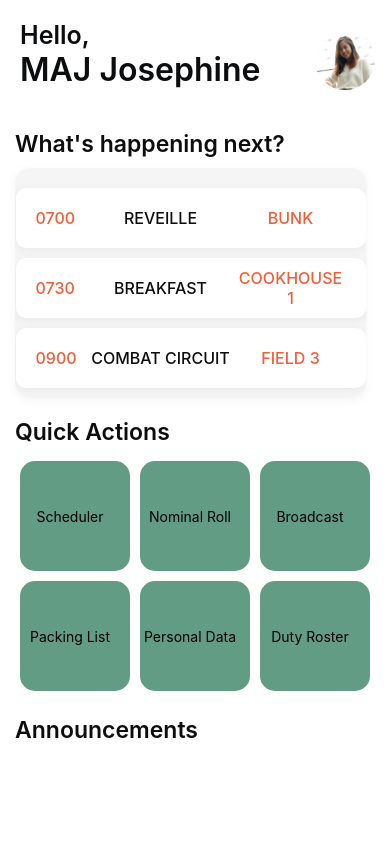
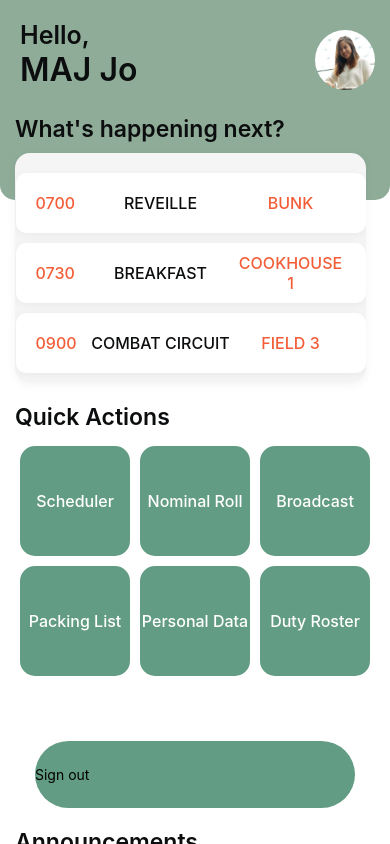
Before and after one commit to chuaziheng/code_exp, a React Native app: screen /HomeCom in a window 390 px wide. Built offline with nearby package versions, Linux system fonts and the light colour scheme; no server answers.

Commit message:
added announcement card

```diff
--- a/App.js
+++ b/App.js
@@ -16,7 +16,6 @@ function App() {
     <NavigationContainer>
       <Stack.Navigator>
         <Stack.Screen options={{headerShown:false}} name="Login" component={LoginScreen} />
-        <Stack.Screen name="Home" component={HomeScreen} />
         <Stack.Screen
           name="HomeCom"
           component={HomeScreenCom}
--- a/assets/colors/colors.js
+++ b/assets/colors/colors.js
@@ -3,6 +3,7 @@ const colors = {
     textDark: '#0C0D0E',
     primary: '#639C84',
     secondary: '#F26C68',
+    lightgreen: '#8FAC99',
     textLight: '#CDCDCD',
     textAccent: '#F35D38',
     white: '#FFF',
--- a/components/pages/Home-Commander/Home-Com.js
+++ b/components/pages/Home-Commander/Home-Com.js
@@ -1,5 +1,5 @@
 import * as React from 'react';
-import { View, Text, StyleSheet, Image, TouchableOpacity } from 'react-native';
+import { View, Text, StyleSheet, Image, TouchableOpacity, ScrollView } from 'react-native';
 // import categoriesData from '../assets/data/categoriesData';
 // import popularData from '../assets/data/popularData';
 import colors from '../../../assets/colors/colors';
@@ -10,17 +10,43 @@ import ScheduleCard from '../../reusable/Schedule/ScheduleCard';
 import { NavigationHelpersContext } from '@react-navigation/native';
 import QuickButton from '../../reusable/Button';
 import AnnouncementCard from '../../reusable/Announcement/AnnouncementCard';
+import index from '../../../index';
+import { useNavigation } from '@react-navigation/core';
+import {
+  getAuth,
+  signOut,
+  onAuthStateChanged
+} from 'firebase/auth'
 
-const HomeScreenCom = ({ navigation }) => {
+
+const auth = getAuth();
+
+const HomeScreenCom = ({ navigation, user }) => {
+  // const navigation = useNavigation()
+
+  const handleSignOut = () =>{
+    const auth = getAuth();
+    signOut(auth).then(()=>{
+      console.log("signed out")
+      navigation.replace("Login")
+      // sign out successful
+    }).catch((error) => {
+      // error
+    })
+  }
+
   return (
     <View style={styles.container}>
 
       <SafeAreaView>
+        <ScrollView>
+
           <View style={styles.headerWrapper}>
             {/* Header */}
+            <View style={styles.header}> </View>
             <View style={styles.titlesWrapper}>
                 <Text style={styles.titlesSubtitle}>Hello,</Text>
-              <Text style={styles.titlesTitle}>MAJ Josephine</Text>
+                <Text style={styles.titlesTitle}>MAJ Jo</Text>
             </View>
             <Image
               source={require('../../../assets/images/dp.png')}
@@ -45,11 +71,20 @@ const HomeScreenCom = ({ navigation }) => {
                   <QuickButton navigation={navigation} title={'Personal Data'} nextPage={'HomeMan'} />
                   <QuickButton navigation={navigation} title={'Duty Roster'} nextPage={'HomeMan'} />
                 </View>
+
+                <TouchableOpacity
+                  onPress={handleSignOut}
+                  style={styles.button}
+                >
+                  <Text style={styles.orderWrapper}>Sign out</Text>
+                </TouchableOpacity>
+
               </View>
               <Text style={styles.bodyTitle}>Announcements</Text>
-            {/* <AnnouncementCard /> */}
+              <AnnouncementCard />
             </View>
           </View>
+        </ScrollView>
       </SafeAreaView>
 
     </View>
@@ -61,6 +96,16 @@ const styles = StyleSheet.create({
     flex: 1,
     backgroundColor: colors.white,
     overflow: 'scroll'
+  },
+  header: {
+    height: 200,
+    backgroundColor: colors.lightgreen,
+    width: '100%',
+    position: 'absolute',
+    top: 0,
+    left: 0,
+    borderBottomEndRadius: 15,
+    borderBottomStartRadius: 15,
   },
   headerWrapper: {
     flexDirection: 'row',
@@ -96,7 +141,7 @@ const styles = StyleSheet.create({
     flexDirection: 'column',
     justifyContent: 'space-between',
     paddingHorizontal: 10,
-    paddingTop: 20,
+    paddingTop: 5,
     alignItems: 'center',
   },
   bodyTitle: {
--- a/components/pages/LoginScreen/LoginScreen.js
+++ b/components/pages/LoginScreen/LoginScreen.js
@@ -23,7 +23,7 @@ const LoginScreen = () => {
         const auth = getAuth();
         onAuthStateChanged(auth, (user) => {
             if (user) {
-            navigation.replace("Home")
+            navigation.replace("HomeCom")
             }
         });
 
--- a/components/reusable/Announcement/AnnouncementCard.js
+++ b/components/reusable/Announcement/AnnouncementCard.js
@@ -1,65 +1,63 @@
-// import * as React from 'react';
-// import { View, Text, StyleSheet, Dimensions, TouchableOpacity } from 'react-native';
-// import Feather from 'react-native-vector-icons/Feather';
-// import { SafeAreaView } from 'react-native-safe-area-context';
-// import colors from '../../../assets/colors/colors';
-// import ScheduleItem from './ScheduleItem';
-// import scheduleData from '../../../assets/dummydata/data';
+import * as React from 'react';
+import { View, Text, StyleSheet, Dimensions, TouchableOpacity } from 'react-native';
+import Feather from 'react-native-vector-icons/Feather';
+import { SafeAreaView } from 'react-native-safe-area-context';
+import colors from '../../../assets/colors/colors';
+import { announcementData } from '../../../assets/dummydata/data';
+import AnnouncementItem from './AnnouncementItem';
 
-// const AnnouncementCard = () => {
-//     return (
-//         <View style={styles.AnnouncementCardWrapper}>
-//             <TouchableOpacity
-//             //   key={item.id}
-//             //   onPress={() =>
-//             //     navigation.navigate('Details', {
-//             //       item: item,
-//             //     })
-//               >
-//                 <View style={styles.popularCardWrapper}>
-//                     {
-//                         scheduleData.map((item) => (
-//                             <ScheduleItem
-//                                 key={item.id}
-//                                 time={item.time}
-//                                 task={item.task}
-//                                 venue={item.venue}
-//                                 />
-//                         ))
-//                     }
+const AnnouncementCard = () => {
+    return (
+        <View style={styles.AnnouncementCardWrapper}>
+            <TouchableOpacity
+            //   key={item.id}
+            //   onPress={() =>
+            //     navigation.navigate('Details', {
+            //       item: item,
+            //     })
+              >
+                <View>
+                    {
+                        announcementData.map((item) => (
+                            <AnnouncementItem
+                                key={item.id}
+                                time={item.time}
+                                task={item.task}
+                                venue={item.venue}
+                                />
+                        ))
+                    }
+                </View>
+            </TouchableOpacity>
+        </View>
+    )
+}
 
-//                 </View>
-//             </TouchableOpacity>
-//         </View>
-//     )
-// }
-
-// export default AnnouncementCard;
+export default AnnouncementCard;
 
 
 
-// const styles = StyleSheet.create({
-//     AnnouncementCardWrapper: {
-//         flexDirection: 'column',
-//         justifyContent: 'flex-start',
-//         alignItems: 'center',
-//         marginTop: 10,
-//         backgroundColor: colors.grey,
-//         borderRadius: 15,
-//         width: Dimensions.get('window').width * 0.9,
-//         height: 230,
-//         paddingVertical: 10,
-//         paddingHorizontal: 20,
-//         overflow: 'scroll',
-//         shadowColor: colors.black,
-//         shadowOffset: {
-//             width: 0,
-//             height: 2,
-//         },
-//         shadowOpacity: 0.05,
-//         shadowRadius: 10,
-//         elevation: 2,
+const styles = StyleSheet.create({
+    AnnouncementCardWrapper: {
+        flexDirection: 'column',
+        justifyContent: 'flex-start',
+        alignItems: 'center',
+        marginTop: 10,
+        backgroundColor: colors.grey,
+        borderRadius: 15,
+        width: Dimensions.get('window').width * 0.9,
+        height: 230,
+        paddingVertical: 10,
+        paddingHorizontal: 20,
+        overflow: 'scroll',
+        shadowColor: colors.black,
+        shadowOffset: {
+            width: 0,
+            height: 2,
+        },
+        shadowOpacity: 0.05,
+        shadowRadius: 10,
+        elevation: 2,
+    },
 
-//     },
-
-// });
+});
--- /dev/null
+++ b/components/reusable/Announcement/AnnouncementItem.js
@@ -0,0 +1,78 @@
+import * as React from 'react';
+import { View, Text, StyleSheet, Dimensions, Image } from 'react-native';
+import Feather from 'react-native-vector-icons/Feather';
+import { SafeAreaView } from 'react-native-safe-area-context';
+import colors from '../../../assets/colors/colors';
+
+const AnnouncementItem = ({
+    title,
+    author
+}) => {
+    return (
+        <View style={styles.ItemWrapper}>
+            <Image
+              source={require('../../../assets/images/dp.png')}
+              style={styles.profileImage}
+            />
+            <View style={styles.texts}>
+                <Text style={styles.titleText}>
+                    {title}
+                </Text>
+                <Text style={styles.authorText}>
+                    {author}
+                </Text>
+            </View>
+        </View>
+    )
+}
+
+export default AnnouncementItem;
+
+const styles = StyleSheet.create({
+    titleText: {
+        // fontFamily: 'Montserrat-Bold',
+        color: colors.textAccent,
+        fontSize: 16,
+        width: 50,
+        fontWeight: '500',
+    },
+    authorText: {
+        // fontFamily: 'Montserrat-Bold',
+        color: colors.textAccent,
+        fontSize: 16,
+        width: 110,
+        fontWeight: '500',
+        textAlign: 'center'
+    },
+    ItemWrapper: {
+        flexDirection: 'row',
+        justifyContent: 'space-between',
+        alignItems: 'center',
+        marginTop: 10,
+        backgroundColor: colors.white,
+        borderRadius: 10,
+        width: 350,
+        height: 60,
+        paddingVertical: 5,
+        paddingHorizontal: 20,
+        flexDirection: 'row',
+        overflow: 'hidden',
+        shadowColor: colors.black,
+        shadowOffset: {
+            width: 0,
+            height: 2,
+        },
+        shadowOpacity: 0.05,
+        shadowRadius: 10,
+        elevation: 2,
+    },
+    profileImage: {
+        width: 40,
+        height: 40,
+        borderRadius: 40,
+        marginLeft: 10,
+        marginTop: 10,
+        borderColor: colors.grey,
+        borderWidth: 2,
+      },
+});
--- a/components/reusable/Button.js
+++ b/components/reusable/Button.js
@@ -41,8 +41,9 @@ const styles = StyleSheet.create({
     },
     btnText: {
       // fontFamily: 'Montserrats-Bold',
-      fontSize: 14,
-      marginRight: 10,
-      textAlign: 'center'
+      fontSize: 16,
+      textAlign: 'center',
+      color: colors.white,
+      fontWeight: 500
     },
   });
--- a/components/reusable/Schedule/ScheduleCard.js
+++ b/components/reusable/Schedule/ScheduleCard.js
@@ -4,7 +4,7 @@ import Feather from 'react-native-vector-icons/Feather';
 import { SafeAreaView } from 'react-native-safe-area-context';
 import colors from '../../../assets/colors/colors';
 import ScheduleItem from './ScheduleItem';
-import scheduleData from '../../../assets/dummydata/data';
+import { scheduleData } from '../../../assets/dummydata/data';
 
 const ScheduleCard = () => {
     return (
@@ -16,7 +16,7 @@ const ScheduleCard = () => {
             //       item: item,
             //     })
               >
-                <View style={styles.popularCardWrapper}>
+                <View>
                     {
                         scheduleData.map((item) => (
                             <ScheduleItem
@@ -27,7 +27,6 @@ const ScheduleCard = () => {
                                 />
                         ))
                     }
-
                 </View>
             </TouchableOpacity>
         </View>
@@ -39,10 +38,6 @@ export default ScheduleCard;
 
 
 const styles = StyleSheet.create({
-    popularTitle: {
-        // fontFamily: 'Montserrat-Bold',
-        fontSize: 16,
-    },
     scheduleCardWrapper: {
         flexDirection: 'column',
         justifyContent: 'flex-start',
@@ -65,33 +60,4 @@ const styles = StyleSheet.create({
         elevation: 2,
 
     },
-    popularTopWrapper: {
-        flexDirection: 'row',
-        alignItems: 'center',
-    },
-    popularTopText: {
-        marginLeft: 10,
-        // fontFamily: 'Montserrat-SemiBold',
-        fontSize: 14,
-    },
-    popularTitlesWrapper: {
-        marginTop: 20,
-    },
-    popularTitlesTitle: {
-        // fontFamily: 'Montserrat-SemiBold',
-        fontSize: 14,
-        // color: colors.textDark,
-    },
-    popularTitlesWeight: {
-        // fontFamily: 'Montserrat-Medium',
-        fontSize: 12,
-        // color: colors.textLight,
-        marginTop: 5,
-    },
-    popularCardBottom: {
-        flexDirection: 'row',
-        alignItems: 'center',
-        marginTop: 10,
-        marginLeft: -20,
-    },
 });
```
Also changed, not shown: assets/dummydata/data.js (+15 -2 lines). Lines whose indentation alone changed are shown as unchanged.
